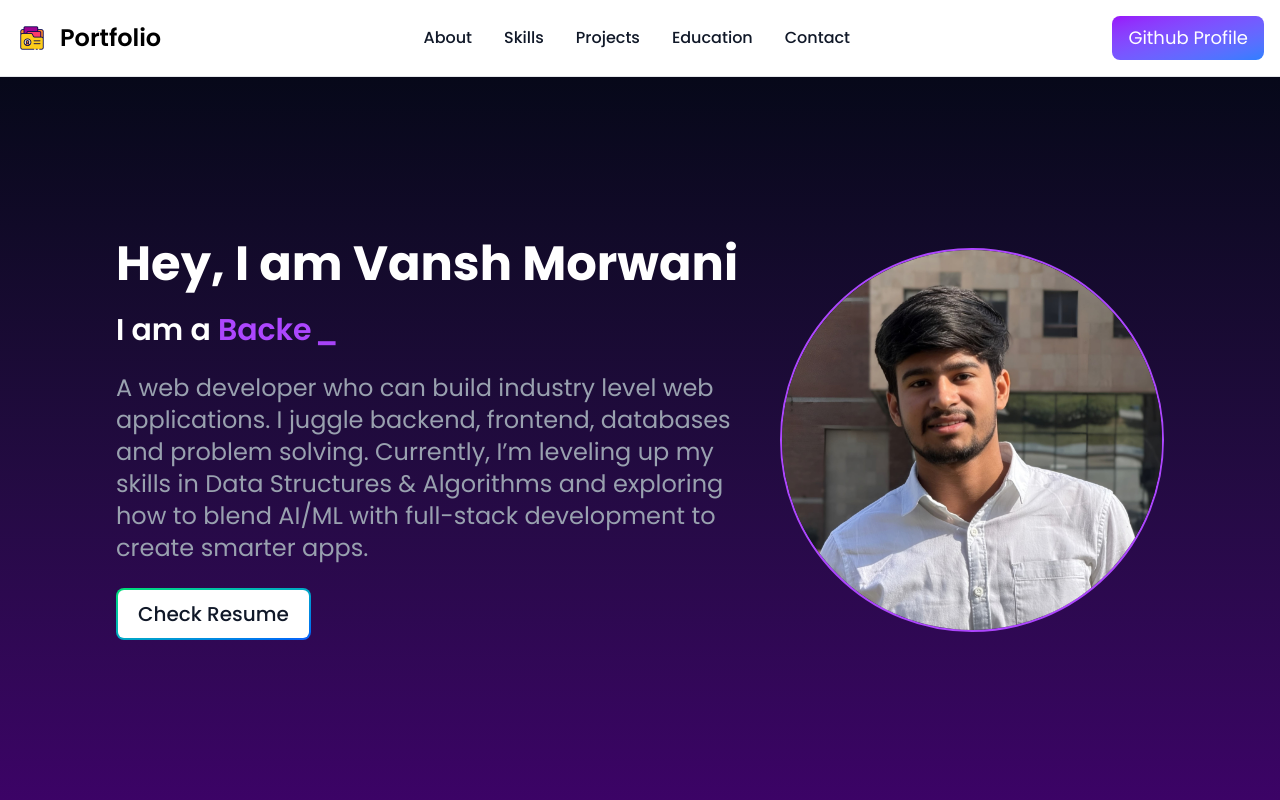
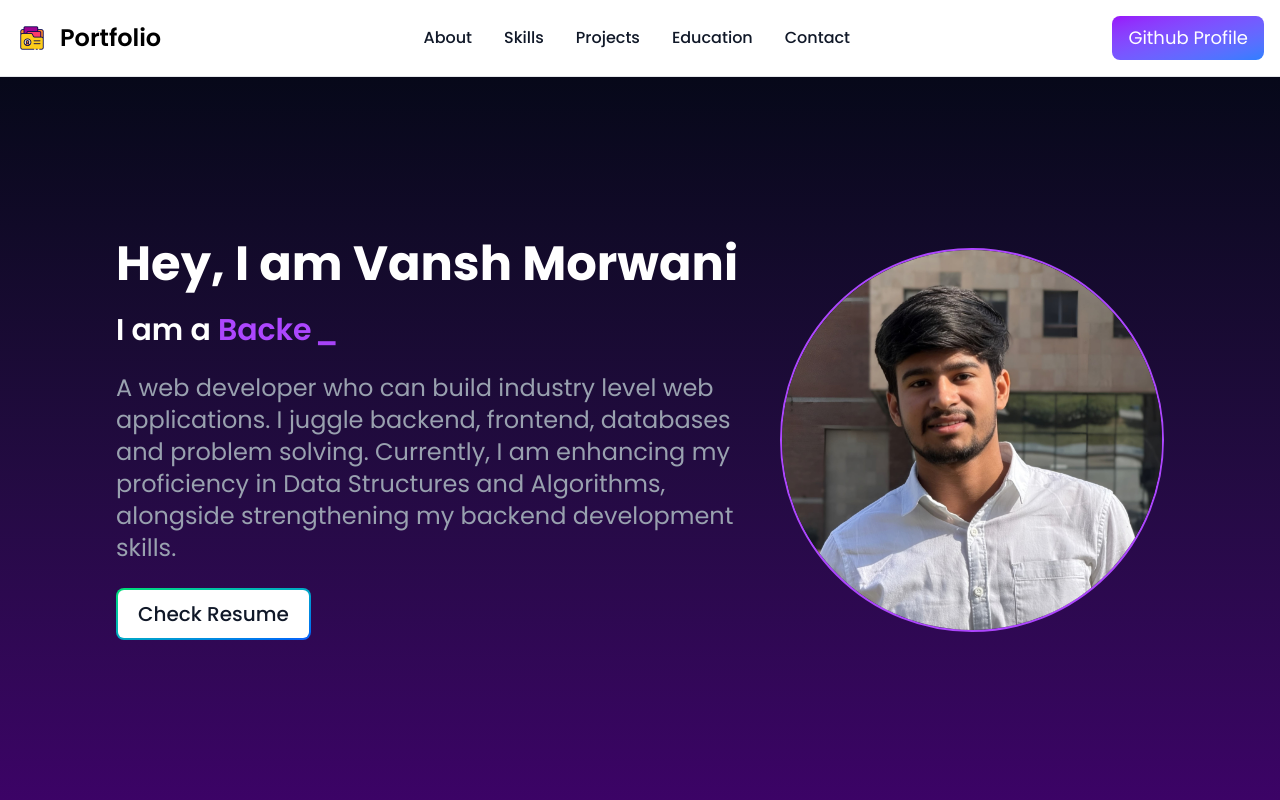
Before and after one commit to vansh-vm04/portfolio-website, a React (Vite) app: page / in a window 1280 px wide. Shown: the top 800 px of the page. Built offline with nearby package versions, Linux system fonts and the light colour scheme.

Commit message:
about page updated

```diff
--- a/src/components/sections/About.jsx
+++ b/src/components/sections/About.jsx
@@ -32,7 +32,7 @@ const About = () => {
 
         <span className="text-gray-400 text-lg sm:text-2xl">
           A web developer who can build industry level web applications. I
-          juggle backend, frontend, databases and problem solving. Currently, I’m leveling up my skills in Data Structures & Algorithms and exploring how to blend AI/ML with full-stack development to create smarter apps.
+          juggle backend, frontend, databases and problem solving. Currently, I am enhancing my proficiency in Data Structures and Algorithms, alongside strengthening my backend development skills.
         </span>
         <a target="_blank" href={env.VITE_RESUME_LINK}><button className="hover:cursor-pointer relative inline-flex max-w-fit mx-auto lg:mx-0 items-center justify-center p-0.5 overflow-hidden text-sm font-medium text-gray-900 rounded-lg group bg-gradient-to-br from-green-400 to-blue-600 group-hover:from-green-400 group-hover:to-blue-600 hover:text-white dark:text-white focus:ring-4 focus:outline-none focus:ring-green-200 dark:focus:ring-green-800">
           <span className="text-xl relative px-5 py-2.5 transition-all ease-in duration-75 bg-white dark:bg-gray-900 rounded-md group-hover:bg-transparent group-hover:dark:bg-transparent">
```
